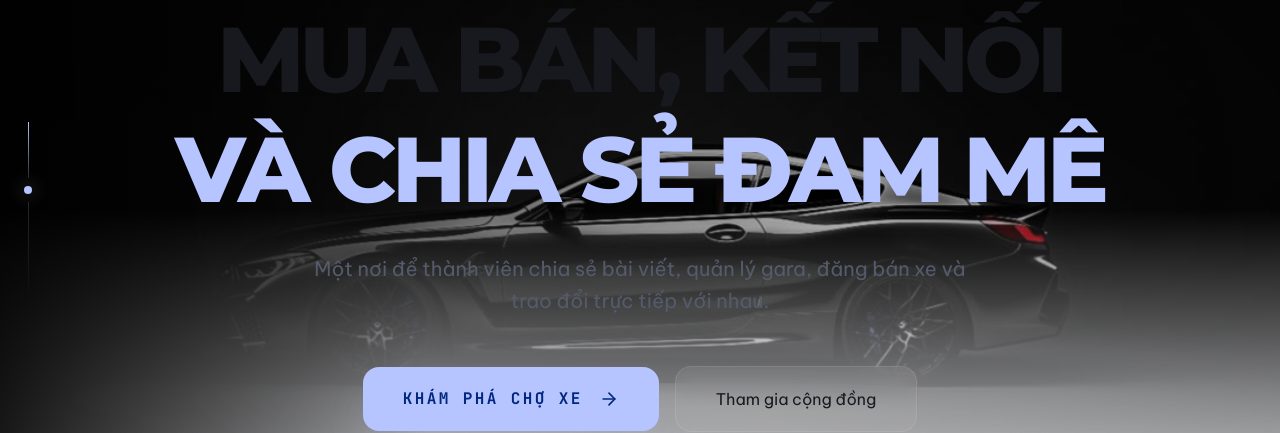
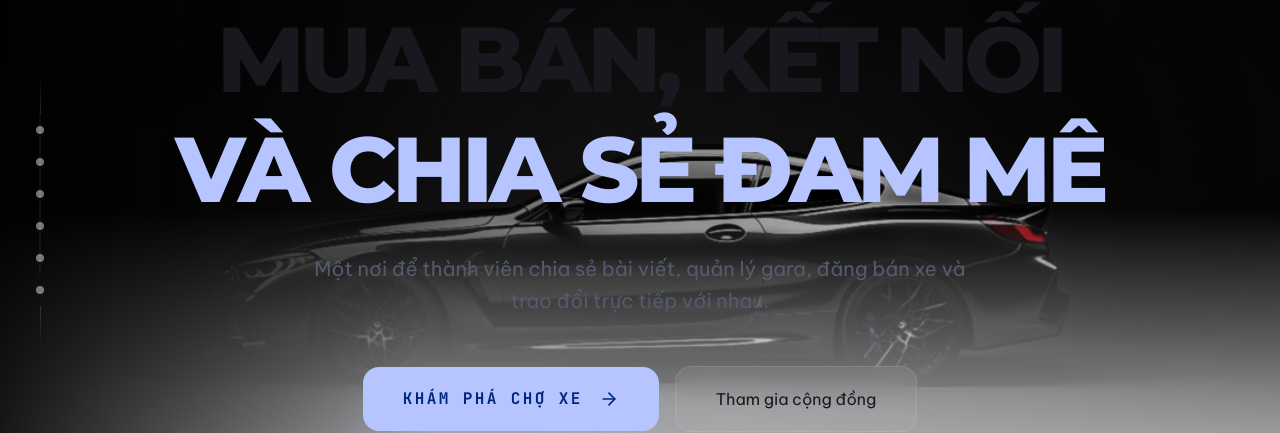
Before and after one commit to PhamQuang138/KTPM_ProjectX, a React (Vite) app in the folder frontend/: page / in a window 1280 px wide. Shown: the part 208-641 px from the top of the page. Built offline with nearby package versions, Linux system fonts and the light colour scheme; no server answers.

Commit message:
big update

```diff
--- a/frontend/src/pages/Home.tsx
+++ b/frontend/src/pages/Home.tsx
@@ -178,6 +178,19 @@ export default function Home() {
     {label: 'Tổng tương tác', value: overview?.stats.interactions ?? 0, suffix: 'Thích, bình luận, chia sẻ'},
   ];
 
+  const exploreSections = [
+    {id: 'explore-stats', label: 'Tổng quan'},
+    {id: 'explore-features', label: 'Chức năng'},
+    {id: 'explore-marketplace', label: 'Tin xe'},
+    {id: 'explore-stories', label: 'Chuyên đề'},
+    {id: 'explore-trust', label: 'Cộng đồng'},
+    {id: 'explore-action', label: 'Bắt đầu'},
+  ];
+
+  const scrollToExploreSection = (sectionId: string) => {
+    document.getElementById(sectionId)?.scrollIntoView({behavior: 'smooth', block: 'start'});
+  };
+
   return (
     <div ref={pageRef} className="min-h-screen bg-background text-on-background">
       <TopNav />
@@ -194,10 +207,22 @@ export default function Home() {
           <div className="absolute inset-0 bg-gradient-to-b from-black/35 via-transparent to-background" />
           <div className="absolute inset-y-0 left-0 w-1/3 bg-gradient-to-r from-black/85 to-transparent" />
 
-          <div className="absolute left-6 top-1/2 z-10 hidden h-44 -translate-y-1/2 flex-col items-center justify-between lg:flex">
-            <span className="h-14 w-px bg-gradient-to-b from-primary to-white/15" />
-            <span className="h-2 w-2 rounded-full bg-primary shadow-[0_0_18px_rgba(255,255,255,0.45)]" />
-            <span className="h-24 w-px bg-gradient-to-b from-white/15 to-transparent" />
+          <div className="absolute left-6 top-1/2 z-10 hidden -translate-y-1/2 flex-col items-center lg:flex">
+            <span className="h-10 w-px bg-gradient-to-b from-transparent to-white/15" />
+            {exploreSections.map((section, index) => (
+              <button
+                key={section.id}
+                type="button"
+                onClick={() => scrollToExploreSection(section.id)}
+                className="group relative flex h-8 w-8 items-center justify-center"
+                aria-label={`Đi tới ${section.label}`}
+                title={section.label}
+              >
+                <span className={`absolute left-1/2 top-0 h-8 w-px -translate-x-1/2 ${index === exploreSections.length - 1 ? 'hidden' : 'bg-white/10'}`} />
+                <span className="relative z-10 h-2 w-2 rounded-full bg-white/45 transition-all duration-300 group-hover:h-3 group-hover:w-3 group-hover:bg-primary group-hover:shadow-[0_0_18px_rgba(255,255,255,0.45)]" />
+              </button>
+            ))}
+            <span className="h-10 w-px bg-gradient-to-b from-white/15 to-transparent" />
           </div>
 
           <div className="max-w-container-max mx-auto px-6 md:px-margin-desktop relative z-10 text-center">
@@ -265,7 +290,7 @@ export default function Home() {
         </section>
 
         {/* STATS SECTION */}
-        <section className="py-24 md:py-32 border-y border-white/5 bg-white/[0.02]">
+        <section id="explore-stats" className="scroll-mt-24 py-24 md:py-32 border-y border-white/5 bg-white/[0.02]">
            <div className="max-w-container-max mx-auto px-6 md:px-margin-desktop">
               <div className="grid grid-cols-2 lg:grid-cols-4 gap-12">
                  {stats.map((stat, i) => (
@@ -286,7 +311,7 @@ export default function Home() {
         </section>
 
         {/* FEATURES OVERVIEW */}
-        <section className="py-32 md:py-44 px-6 md:px-margin-desktop max-w-container-max mx-auto">
+        <section id="explore-features" className="scroll-mt-24 py-32 md:py-44 px-6 md:px-margin-desktop max-w-container-max mx-auto">
            <div className="flex flex-col md:flex-row items-end justify-between gap-8 mb-16">
               <motion.div
                  initial={{opacity: 0, y: 28}}
@@ -334,7 +359,7 @@ export default function Home() {
         </section>
 
         {/* MARKETPLACE PREVIEW */}
-        <section className="py-32 md:py-44 bg-surface-container/30">
+        <section id="explore-marketplace" className="scroll-mt-24 py-32 md:py-44 bg-surface-container/30">
            <div className="max-w-container-max mx-auto px-6 md:px-margin-desktop">
               <div className="flex items-center justify-between mb-12">
                  <motion.div
@@ -378,7 +403,7 @@ export default function Home() {
         </section>
 
         {/* LATEST STORIES & BLOGS */}
-        <section className="py-32 md:py-44 px-6 md:px-margin-desktop max-w-container-max mx-auto">
+        <section id="explore-stories" className="scroll-mt-24 py-32 md:py-44 px-6 md:px-margin-desktop max-w-container-max mx-auto">
            <div className="flex flex-col md:flex-row items-end justify-between gap-8 mb-16">
               <motion.div
                  initial={{opacity: 0, y: 28}}
@@ -415,7 +440,7 @@ export default function Home() {
         </section>
 
         {/* WHY CHOOSE CARHUB */}
-        <section className="py-32 px-6 md:px-margin-desktop max-w-container-max mx-auto">
+        <section id="explore-trust" className="scroll-mt-24 py-32 px-6 md:px-margin-desktop max-w-container-max mx-auto">
            <div className="grid grid-cols-1 lg:grid-cols-2 gap-20 items-center">
               <div className="relative">
                  <div className="aspect-square rounded-2xl overflow-hidden border border-white/10 shadow-2xl">
@@ -468,7 +493,7 @@ export default function Home() {
         </section>
 
         {/* CTA SECTION */}
-        <section className="py-32 px-6 md:px-margin-desktop max-w-container-max mx-auto">
+        <section id="explore-action" className="scroll-mt-24 py-32 px-6 md:px-margin-desktop max-w-container-max mx-auto">
            <div className="p-16 md:p-24 rounded-[4rem] bg-primary relative overflow-hidden text-center group">
               <div className="absolute inset-0 bg-black/10 group-hover:bg-black/0 transition-colors" />
               <h2 className="relative z-10 font-display text-5xl md:text-7xl font-bold text-on-primary tracking-tighter mb-8 max-w-3xl mx-auto">
```
